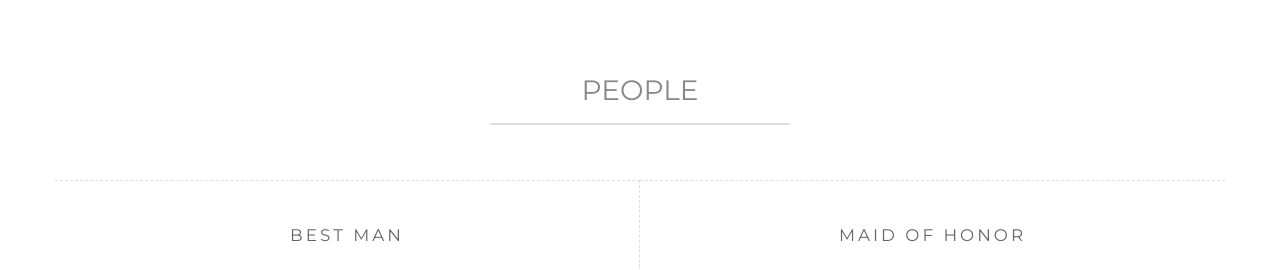
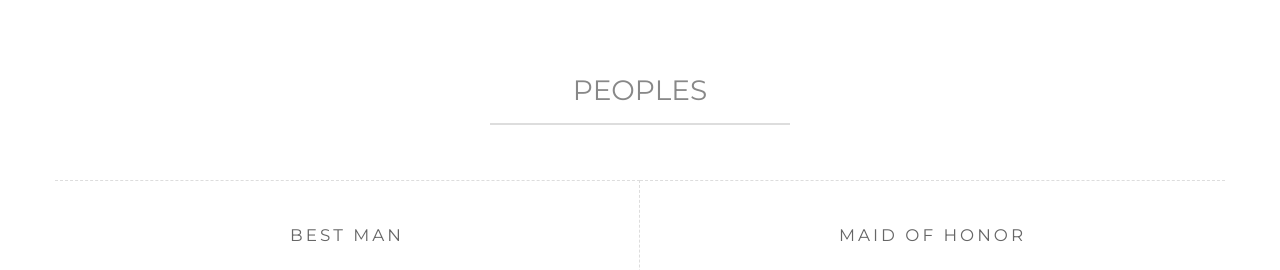
Before and after one commit to josanandbryanwedding/josanandbryanwedding.github.io, a Jekyll site: the page built from index.html, in a window 1280 px wide and 900 px high, scrolled down 4395 px. Shown: the part 187-457 px from the top of the window. Built offline with Jekyll 4.4.1, drawn with Linux system fonts in a browser that asks for light colours; nearby versions of some CDN libraries.

Commit message:
Update header text

```diff
--- a/_includes/home/people.html
+++ b/_includes/home/people.html
@@ -1,5 +1,5 @@
 <div class="container no-gutter">
-    <h2 class="section-header">PEOPLE</h2>
+    <h2 class="section-header">PEOPLES</h2>
     <div class="col-lg-6 col-md-6 col-sm-6 col-xs-12 common-border section-container">
         <h3 class="content-header text-center">Best Man</h3>
         <div class="testimonial col-md-offset-3 col-md-6 col-sm-offset-3 col-sm-6 col-xs-offset-3 col-xs-6">
```
